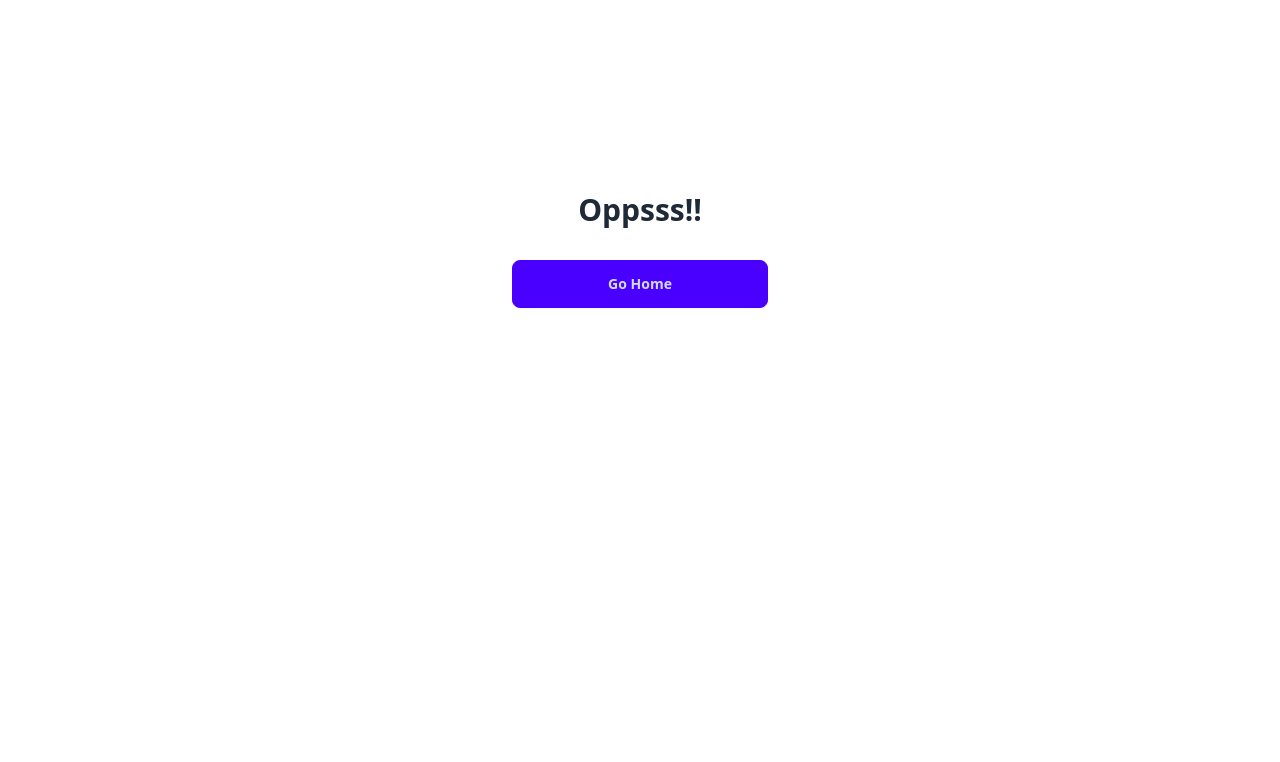
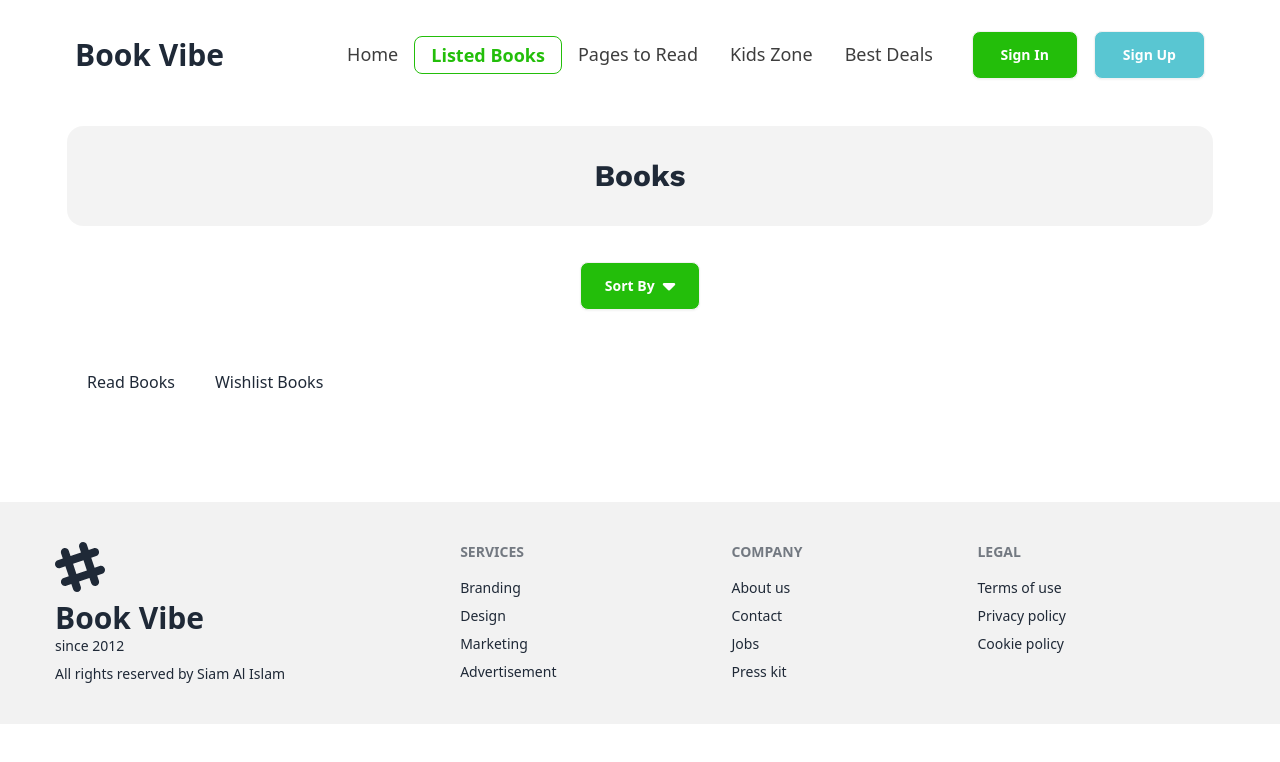
Before and after one commit to Siam-al-islam/book-vibe, a React (Vite) app: page /listedbooks in a window 1280 px wide. Before the commit this address had no page. Shown: the top 762 px of the page. Built offline with nearby package versions, Linux system fonts and the light colour scheme; a web font is replaced by a local one.

Commit message:
read list added on UI

```diff
--- a/src/Components/Footer/Footer.jsx
+++ b/src/Components/Footer/Footer.jsx
@@ -1,6 +1,7 @@
 const Footer = () => {
     return (
-        <footer className="footer p-10 bg-base-200 text-base-content mt-20">
+        <footer className="p-10 bg-base-200 text-base-content mt-24">
+            <div className="footer max-w-[1170px] mx-auto">
                 <aside>
                     <svg width="50" height="50" viewBox="0 0 24 24" xmlns="http://www.w3.org/2000/svg" fillRule="evenodd" clipRule="evenodd" className="fill-current"><path d="M22.672 15.226l-2.432.811.841 2.515c.33 1.019-.209 2.127-1.23 2.456-1.15.325-2.148-.321-2.463-1.226l-.84-2.518-5.013 1.677.84 2.517c.391 1.203-.434 2.542-1.831 2.542-.88 0-1.601-.564-1.86-1.314l-.842-2.516-2.431.809c-1.135.328-2.145-.317-2.463-1.229-.329-1.018.211-2.127 1.231-2.456l2.432-.809-1.621-4.823-2.432.808c-1.355.384-2.558-.59-2.558-1.839 0-.817.509-1.582 1.327-1.846l2.433-.809-.842-2.515c-.33-1.02.211-2.129 1.232-2.458 1.02-.329 2.13.209 2.461 1.229l.842 2.515 5.011-1.677-.839-2.517c-.403-1.238.484-2.553 1.843-2.553.819 0 1.585.509 1.85 1.326l.841 2.517 2.431-.81c1.02-.33 2.131.211 2.461 1.229.332 1.018-.21 2.126-1.23 2.456l-2.433.809 1.622 4.823 2.433-.809c1.242-.401 2.557.484 2.557 1.838 0 .819-.51 1.583-1.328 1.847m-8.992-6.428l-5.01 1.675 1.619 4.828 5.011-1.674-1.62-4.829z"></path></svg>
                     <p><span className="text-3xl font-extrabold">Book Vibe</span><br />since 2012</p>
@@ -26,6 +27,7 @@ const Footer = () => {
                     <a className="link link-hover">Privacy policy</a>
                     <a className="link link-hover">Cookie policy</a>
                 </nav>
+            </div>
         </footer>
     );
 };
--- /dev/null
+++ b/src/Components/ListedBooks/ListedBooks.jsx
@@ -0,0 +1,53 @@
+import { useState } from "react";
+import { Link, useLoaderData } from "react-router-dom";
+const ListedBooks = () => {
+    const books = useLoaderData();
+
+    const [readBooks, setReadBooks] = useState([]);
+    const [wishlistBooks, setWishlistBook] = useState([]);
+    const [displayBooks, setDisplayBooks] = useState([]);
+
+    const hanldeBookFilter = (filter) => {
+        if (filter === 'rating') {
+            const bookRating = readBooks.filter(book => book.rating > book.rating)
+        }
+        else if (filter === 'pages') {
+
+        }
+    };
+
+    return (
+        <div className="mt-9">
+            <div className="bg-[#1313130c] py-8 rounded-2xl">
+                <h2 className="font-worksans font-bold text-3xl text-center">Books</h2>
+            </div>
+            <div className="mt-8 mb-11 flex justify-center">
+                <div className="dropdown">
+                    <div tabIndex={0} role="button" className="btn m-1 bg-[#23BE0A] text-white px-6">
+                        <div>
+                            Sort By
+                        </div>
+                        <div>
+                            <i className="fa fa-solid fa-caret-down text-xl"></i>
+                        </div>
+                    </div>
+                    <ul tabIndex={0} className="dropdown-content z-[1] menu p-2 shadow bg-base-100 rounded-box w-52">
+                        <li><a>Rating</a></li>
+                        <li><a>Number Of Pages</a></li>
+                        <li><a>Published Year</a></li>
+                    </ul>
+                </div>
+            </div>
+            <div className="flex">
+                <Link className="px-5 py-3">Read Books</Link>
+                <Link className="px-5 py-3">Wishlist Books</Link>
+            </div>
+
+            <div className="mt-8">
+
+            </div>
+        </div>
+    );
+};
+
+export default ListedBooks;
--- a/src/main.jsx
+++ b/src/main.jsx
@@ -9,6 +9,7 @@ import Root from './Components/Root/Root.jsx';
 import ErrorPage from './Components/ErrorPage/ErrorPage.jsx';
 import Home from './Components/Home/Home.jsx';
 import BookDetails from './Components/BookDetails/BookDetails.jsx';
+import ListedBooks from './Components/ListedBooks/ListedBooks.jsx';
 
 const router = createBrowserRouter([
   {
@@ -24,6 +25,11 @@ const router = createBrowserRouter([
         path: "/book/:bookId",
         element: <BookDetails />,
         loader: () => fetch('/public/books.json')
+      },
+      {
+        path: "/listedbooks",
+        element: <ListedBooks />,
+        loader: () => fetch("/public/books.json")
       }
     ]
   },
```
Lines whose indentation alone changed are shown as unchanged.
